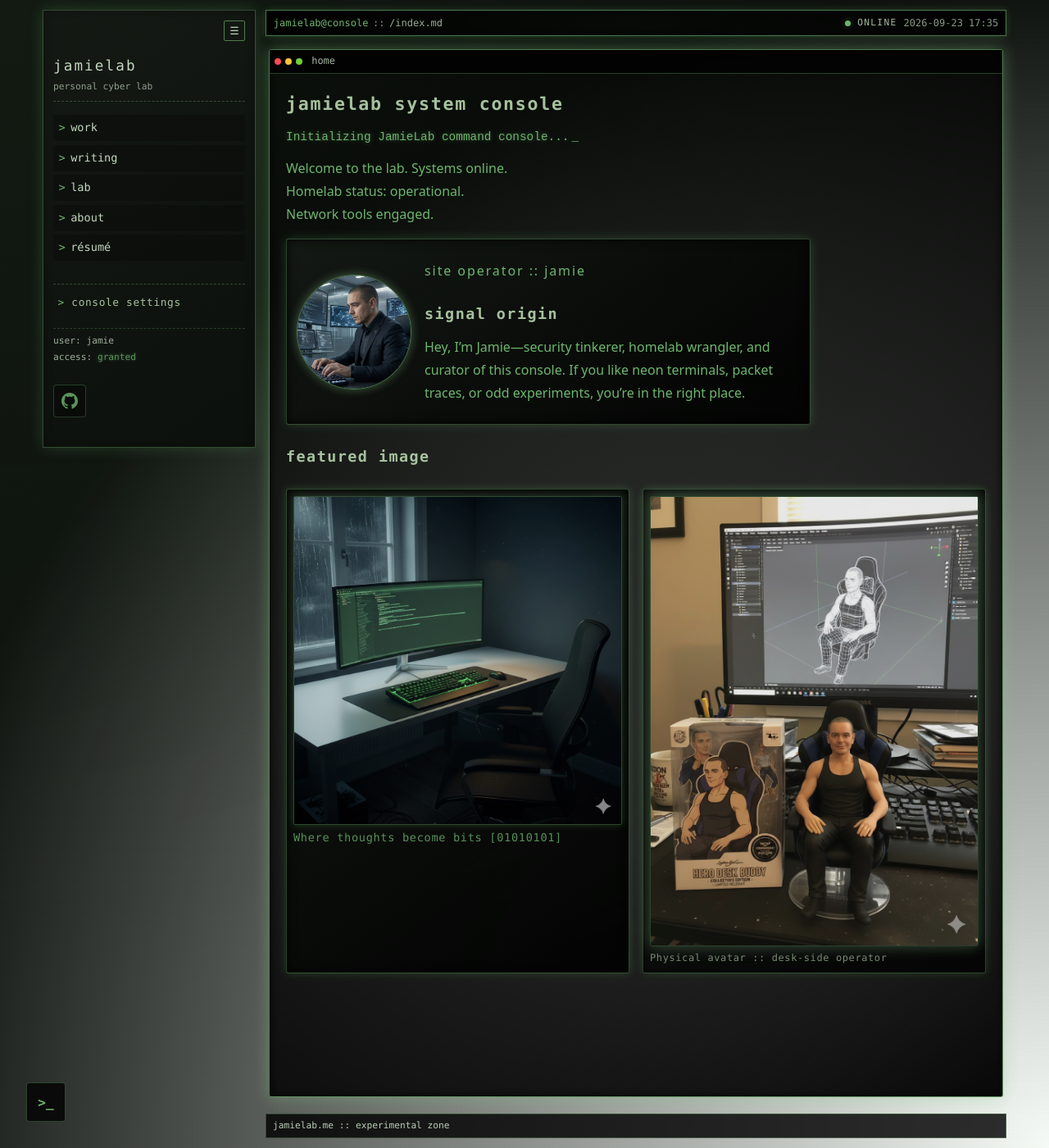
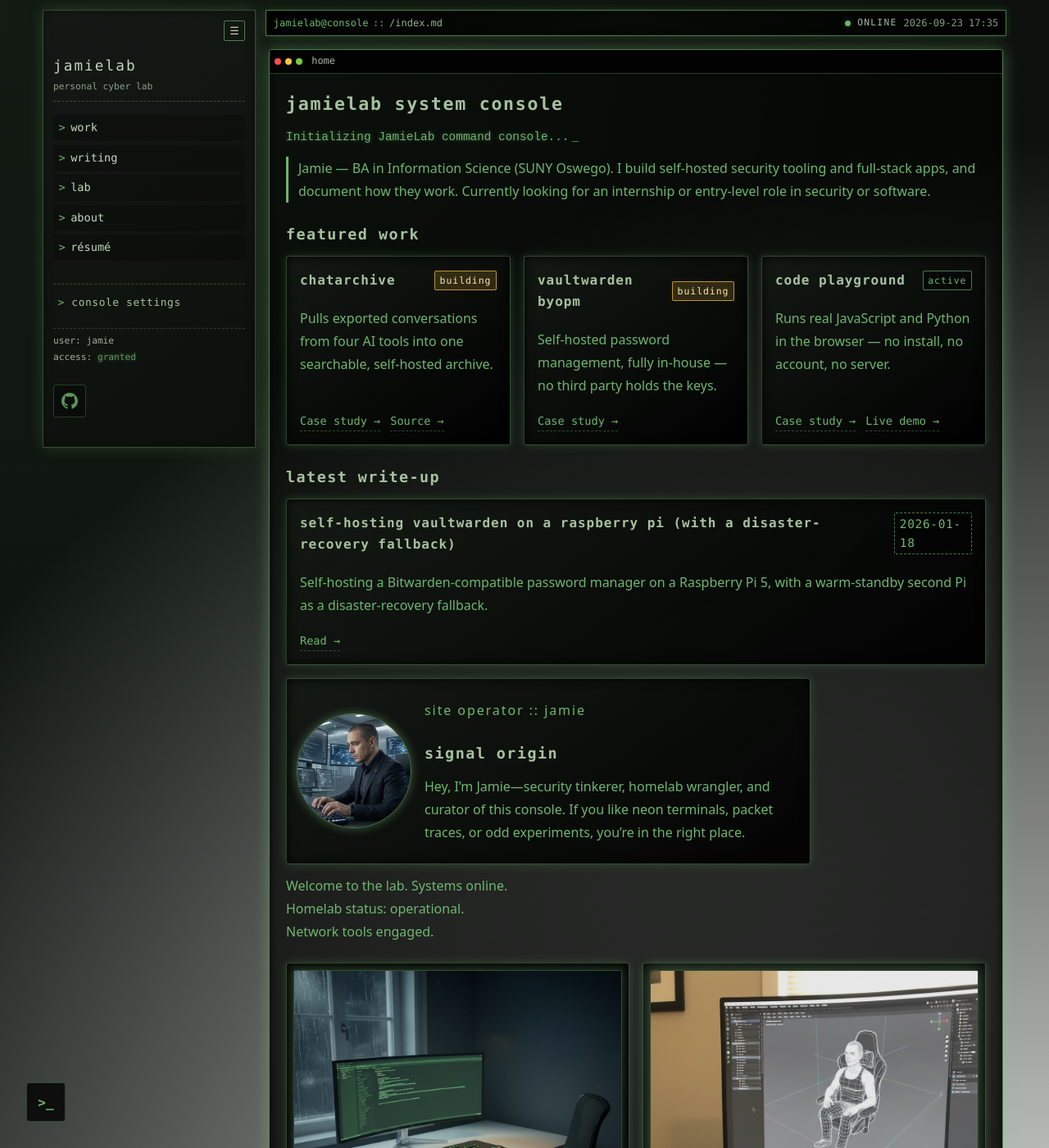
Before and after one commit to jimjamscott22/jimjamscott22.github.io, a Jekyll site: the page built from index.md, in a window 1280 px wide and 1400 px high. Shown: the whole window at 82% size. Built offline with Jekyll 4.4.1, drawn with Linux system fonts in a browser that asks for light colours.

Commit message:
Give the homepage work to show (portfolio review 3) (#40)

```diff
--- a/assets/css/base.css
+++ b/assets/css/base.css
@@ -708,6 +708,14 @@ p {
   margin: 0.45rem 0;
 }
 
+.identity-line {
+  margin: 0.9rem 0 1.25rem;
+  padding-left: 0.75rem;
+  border-left: 3px solid var(--accent-bright);
+  font-size: 1.05rem;
+  line-height: 1.5;
+}
+
 a {
   color: var(--accent-bright);
   text-decoration: none;
--- a/index.md
+++ b/index.md
@@ -13,9 +13,61 @@ description: "JamieLab - Experiments, networks, homelab, and code. A personal cy
 
 <div id="intro" data-text="Initializing JamieLab command console..."></div>
 
-Welcome to the lab. Systems online.
-Homelab status: operational.
-Network tools engaged.
+<p class="identity-line">Jamie — BA in Information Science (SUNY Oswego). I build self-hosted security tooling and full-stack apps, and document how they work. Currently looking for an internship or entry-level role in security or software.</p>
+
+## Featured work
+
+<div class="card-grid">
+  <article class="card">
+    <header class="card-header">
+      <h2><a href="{{ "/projects/chatarchive/" | relative_url }}">ChatArchive</a></h2>
+      <span class="badge status status-building">building</span>
+    </header>
+    <p>Pulls exported conversations from four AI tools into one searchable, self-hosted archive.</p>
+    <div class="card-links">
+      <a class="card-link" href="{{ "/projects/chatarchive/" | relative_url }}">Case study →</a>
+      <a class="card-link" href="https://github.com/jimjamscott22/ChatArchive" target="_blank" rel="noopener noreferrer">Source →</a>
+    </div>
+  </article>
+
+  <article class="card">
+    <header class="card-header">
+      <h2><a href="{{ "/projects/vaultwarden-byopm/" | relative_url }}">VaultWarden BYOPM</a></h2>
+      <span class="badge status status-building">building</span>
+    </header>
+    <p>Self-hosted password management, fully in-house — no third party holds the keys.</p>
+    <div class="card-links">
+      <a class="card-link" href="{{ "/projects/vaultwarden-byopm/" | relative_url }}">Case study →</a>
+    </div>
+  </article>
+
+  <article class="card">
+    <header class="card-header">
+      <h2><a href="{{ "/projects/code-playground/" | relative_url }}">Code Playground</a></h2>
+      <span class="badge status status-active">active</span>
+    </header>
+    <p>Runs real JavaScript and Python in the browser — no install, no account, no server.</p>
+    <div class="card-links">
+      <a class="card-link" href="{{ "/projects/code-playground/" | relative_url }}">Case study →</a>
+      <a class="card-link" href="{{ "/playground/" | relative_url }}">Live demo →</a>
+    </div>
+  </article>
+</div>
+
+## Latest write-up
+
+<div class="card-grid">
+  <article class="card">
+    <header class="card-header">
+      <h2><a href="{{ "/blog/2026/01/18/vaultwarden-backup-solution/" | relative_url }}">Self-Hosting Vaultwarden on a Raspberry Pi (With a Disaster-Recovery Fallback)</a></h2>
+      <span class="badge tag">2026-01-18</span>
+    </header>
+    <p>Self-hosting a Bitwarden-compatible password manager on a Raspberry Pi 5, with a warm-standby second Pi as a disaster-recovery fallback.</p>
+    <div class="card-links">
+      <a class="card-link" href="{{ "/blog/2026/01/18/vaultwarden-backup-solution/" | relative_url }}">Read →</a>
+    </div>
+  </article>
+</div>
 
 <div class="profile-card">
   <img
@@ -31,7 +83,9 @@ Network tools engaged.
   </div>
 </div>
 
-## Featured image
+Welcome to the lab. Systems online.
+Homelab status: operational.
+Network tools engaged.
 
 <div class="hero-grid">
   <div class="hero-shot">
```
Also changed, not shown: assets/css/custom.css (+8 -0 lines).
